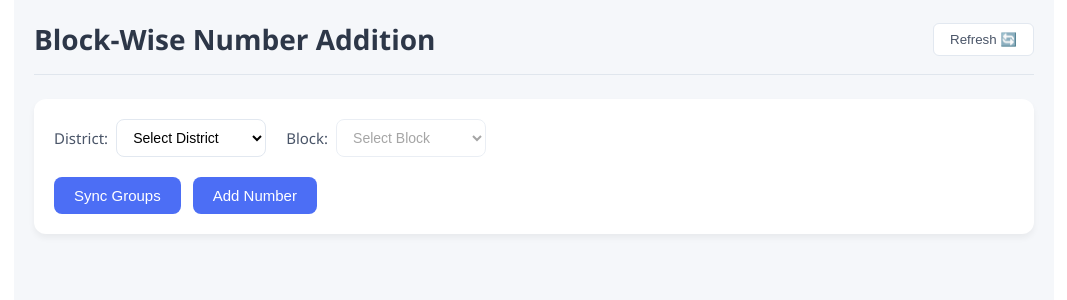
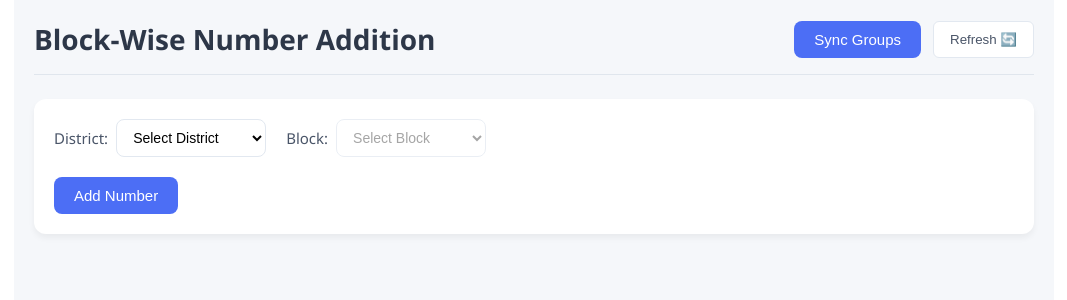
Before and after one commit to Debaswinimishra/add-number, a React (Create React App) app: page / in a window 1280 px wide. Shown: the top 300 px of the page, without its empty margins (106-1173 px from the left). Built offline with nearby package versions, Linux system fonts and the light colour scheme.

Commit message:
changes add

```diff
--- a/src/App.js
+++ b/src/App.js
@@ -1,4 +1,4 @@
-import React, { useEffect, useState } from "react";
+import React, { useState } from "react";
 
 const districtBlockData = {
   Khordha: ["Bhubaneswar", "Jatni", "Balianta"],
@@ -69,8 +69,6 @@ const App = () => {
       block: selectedBlock,
     };
 
-    console.log("Submitting:", payload);
-
     fetch("http://localhost:4000/api/addnumbertogroups", {
       method: "POST",
       headers: { "Content-Type": "application/json" },
@@ -94,6 +92,9 @@ const App = () => {
       <div style={styles.headerContainer}>
         <h1 style={styles.header}>Block-Wise Number Addition</h1>
         <div style={styles.headerActions}>
+          <button style={styles.primaryButton} onClick={handleSyncClick}>
+            Sync Groups
+          </button>
           <button
             style={styles.refreshButton}
             onClick={() => window.location.reload()}
@@ -144,9 +145,6 @@ const App = () => {
         </div>
 
         <div style={styles.topButtons}>
-          <button style={styles.primaryButton} onClick={handleSyncClick}>
-            Sync Groups
-          </button>
           <button style={styles.primaryButton} onClick={handleAddClick}>
             Add Number
           </button>
```
